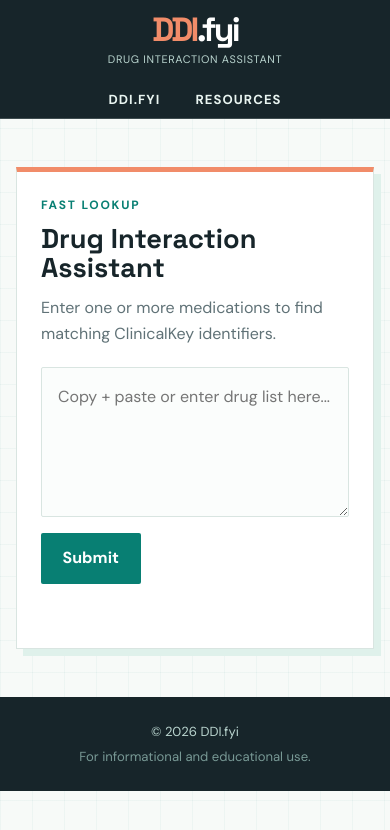
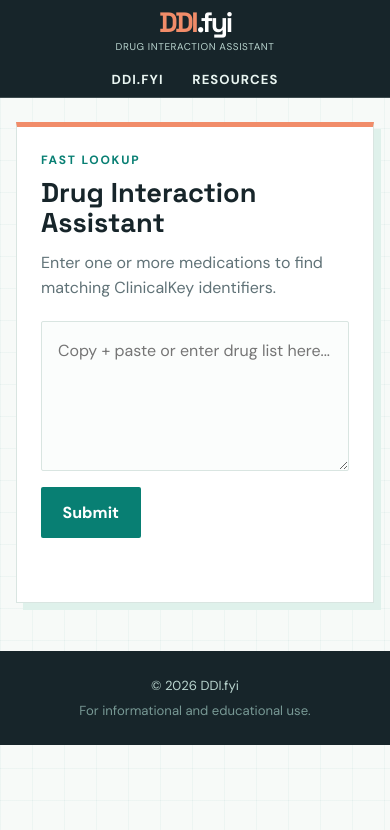
Before and after one commit to brenbil112/MyBestPhriend, a plain HTML site: page index.html in a window 390 px wide. Drawn offline with Linux system fonts and the light colour scheme.

Commit message:
Reduce header vertical space

```diff
--- a/styles.css
+++ b/styles.css
@@ -39,15 +39,15 @@ body::before {
   display: flex;
   align-items: center;
   justify-content: center;
-  gap: 1.25rem;
-  padding: .8rem 1.5rem;
+  gap: 1rem;
+  padding: .55rem 1.25rem;
   color: white;
   background: var(--ink);
 }
 
 .brand-lockup {
   font-family: 'Space Grotesk', sans-serif;
-  font-size: 2.45rem;
+  font-size: 2rem;
   font-weight: 700;
   letter-spacing: -.08em;
   line-height: 1;
@@ -78,7 +78,7 @@ body::before {
 
 .main-nav a {
   display: block;
-  padding: .55rem 1.1rem;
+  padding: .4rem .9rem;
   color: #e9f5f1;
   font-size: .82rem;
   font-weight: 700;
@@ -104,7 +104,7 @@ body::before {
 .assistant-content {
   display: block;
   max-width: 820px;
-  padding-top: clamp(3rem, 8vw, 7rem);
+  padding-top: clamp(1.5rem, 4vw, 3rem);
   padding-bottom: clamp(3rem, 8vw, 7rem);
 }
 
@@ -353,12 +353,12 @@ a:hover { color: var(--coral); }
 @media (max-width: 480px) {
   .site-header {
     flex-direction: column;
-    gap: .3rem;
-    padding: .8rem 1rem .7rem;
+    gap: .2rem;
+    padding: .5rem .75rem;
     text-align: center;
   }
-  .brand-lockup { font-size: 2.1rem; }
-  .site-header p { font-size: .68rem; }
+  .brand-lockup { font-size: 1.75rem; }
+  .site-header p { font-size: .62rem; }
   .content { padding-inline: 1rem; }
   .site-footer span { display: block; margin: .25rem 0 0; }
 }
```
